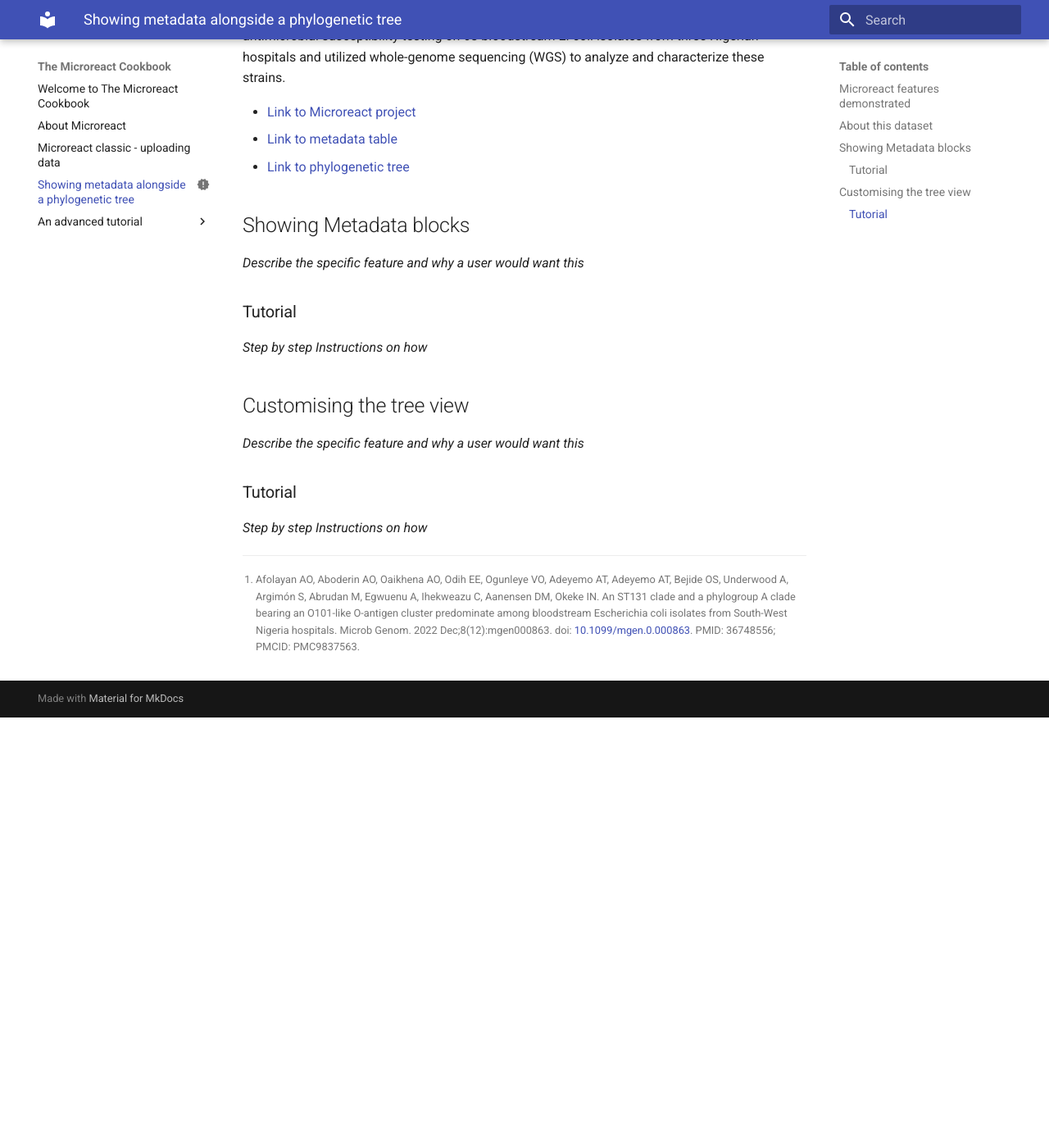
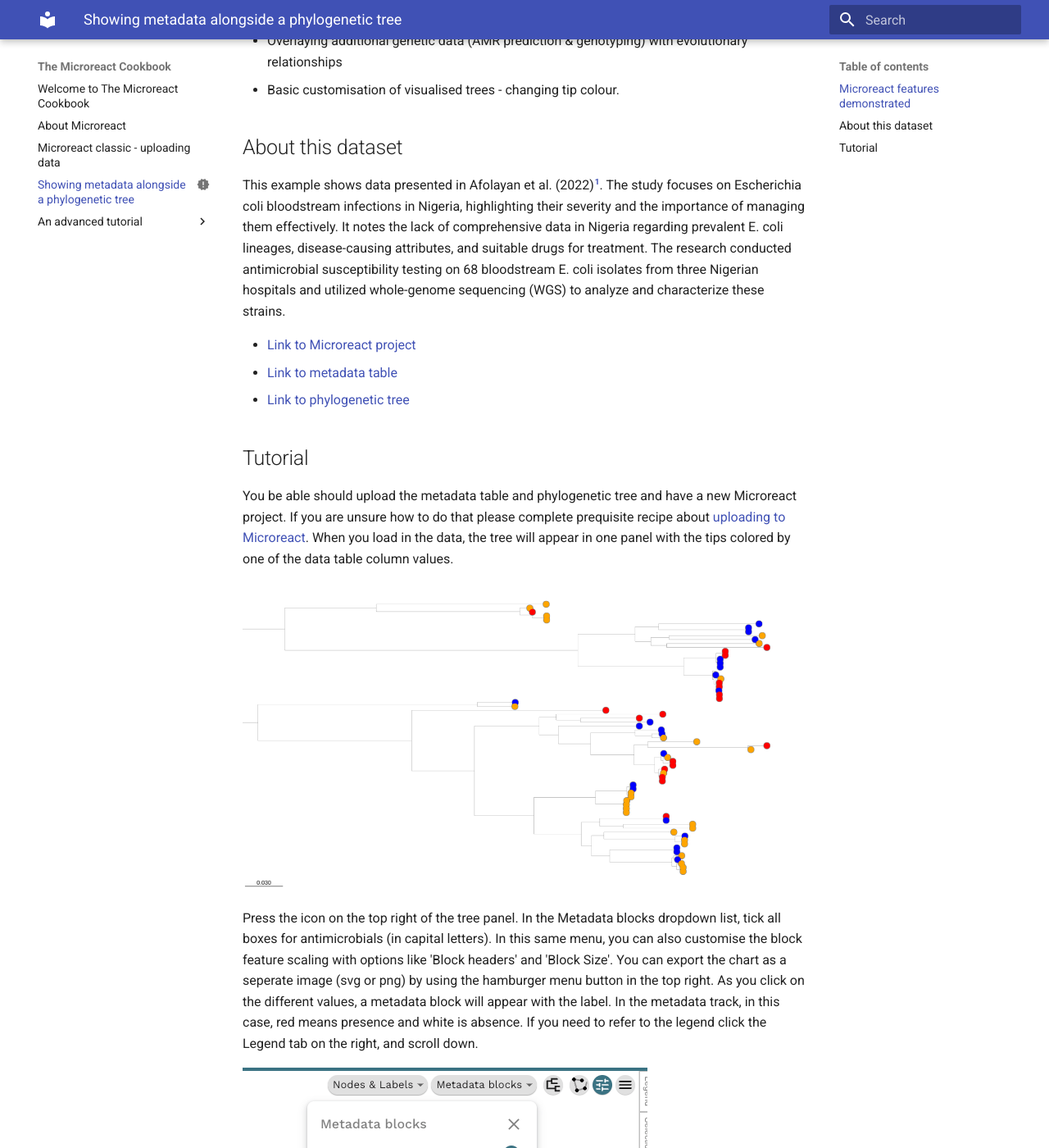
Before and after one commit to happykhan/microreact-cookbook, an MkDocs documentation site: the page built from docs/showing-metadata-blocks.md, in a window 1280 px wide and 1400 px high, scrolled down 1124 px. Shown: the whole window at 82% size. Built offline with MkDocs 1.6.1 and Material for MkDocs 9.7.7, drawn with Linux system fonts in a browser that asks for light colours; before the commit the page ends 1999 px from its top, so only the background shows below that; some of the changed text lies outside the part shown.

Commit message:
basic upload

```diff
--- a/docs/showing-metadata-blocks.md
+++ b/docs/showing-metadata-blocks.md
@@ -9,9 +9,9 @@
 
 *Prepared by Nabil-Fareed Alikhan. Last updated 2024-03-28*
 
-[Microreact](https://microreact.org/) can be used to compare a phylogeny with other contextual information. In this example we will look at at an existing published dataset and customise the information shown along side the tree. We are aiming to produce a figure like the one below, which shows the drug resistance (red) along side the genetic relationship for a group of sequenced isolates.
+[Microreact](https://microreact.org/) can be used to compare a phylogeny with other contextual information. A useful feature of Microreact is to overlay information as 'Metadata blocks' alongside phylogenetic trees. This is the easiest way to do direct comparison with the evolutionary relationships (phylogeny) with other information. In this example we will look at at an existing published dataset and customise the information shown along side the tree. We are aiming to produce a figure like the one below, which shows the drug resistance (red) along side the genetic relationship for a group of sequenced isolates.
 
-![Map output from Microreact](./showing-metadata-blocks/tree-example.png)
+![Final output from Microreact](./showing-metadata-blocks/final-tree.png)
 
 !!! tip
     Please complete prequisite recipe about [uploading to Microreact](./basic-upload.md).
@@ -19,7 +19,7 @@
 ## Microreact features demonstrated
 
 * Overlaying additional genetic data (AMR prediction & genotyping) with evolutionary relationships
-* Basic customisation of visulised trees
+* Basic customisation of visualised trees - changing tip colour.
 
 ## About this dataset
 
@@ -29,20 +29,25 @@
 * [Link to metadata table](https://microreact.org/api/files/raw?24b84257a3f709b645d02901978ea98198900fe5)
 * [Link to phylogenetic tree](https://microreact.org/api/files/raw?d73e379972dfb70ef31b371e1ef619d034d5d2dd)
 
-## Showing Metadata blocks
+## Tutorial
 
-*Describe the specific feature and why a user would want this*
+You be able should upload the metadata table and phylogenetic tree and have a new Microreact project. If you are unsure how to do that please complete prequisite recipe about [uploading to Microreact](./basic-upload.md). When you load in the data, the tree will appear in one panel with the tips colored by one of the data table column values.
 
-### Tutorial
+![Final output from Microreact](./showing-metadata-blocks/first-tree.png)
 
-*Step by step Instructions on how*
+Press the icon on the top right of the tree panel. In the Metadata blocks dropdown list, tick all boxes for antimicrobials (in capital letters). In this same menu, you can also customise the block feature scaling with options like 'Block headers' and 'Block Size'. You can export the chart as a seperate image (svg or png) by using the hamburger menu button in the top right. As you click on the different values, a metadata block will appear with the label. In the metadata track, in this case, red means presence and white is absence.  If you need to refer to the legend click the Legend tab on the right, and scroll down.
 
-## Customising the tree view
+![Final output from Microreact](./showing-metadata-blocks/metadata-block.png)
 
-*Describe the specific feature and why a user would want this*
+Try changing the colour coding for the tree tips by clicking on the 'eye' icon at the top and selecting ST for Colour Column in the menu.
 
-### Tutorial
+![Final output from Microreact](./showing-metadata-blocks/st.png)
 
-*Step by step Instructions on how*
+With these simple steps, you should have a figure in the tree panel similar to the original figure we set out to create. You can export the chart as a seperate image (svg or png) by using the hamburger menu button in the top right.
+
+![Final output from Microreact](./showing-metadata-blocks/final-tree.png){width="60%"}
+
+Congratulations! you have completed this recipe for Microreact. You can continue by browsing the various recipes listed on the right, and trying to recreate them yourself with the example data provided. These will hopefully provide inspiration for possible visualisations you can create with your own data.
+
 
 [^1]: Afolayan AO, Aboderin AO, Oaikhena AO, Odih EE, Ogunleye VO, Adeyemo AT, Adeyemo AT, Bejide OS, Underwood A, Argimón S, Abrudan M, Egwuenu A, Ihekweazu C, Aanensen DM, Okeke IN. An ST131 clade and a phylogroup A clade bearing an O101-like O-antigen cluster predominate among bloodstream Escherichia coli isolates from South-West Nigeria hospitals. Microb Genom. 2022 Dec;8(12):mgen000863. doi: [10.1099/mgen.0.000863](https://doi.org/10.1099/mgen.0.000863). PMID: 36748556; PMCID: PMC9837563.
```
Also changed, not shown: docs/showing-metadata-blocks/final-tree.png (added), docs/showing-metadata-blocks/first-tree.png (added), docs/showing-metadata-blocks/map.png (deleted), docs/showing-metadata-blocks/metadata-block.png (added), docs/showing-metadata-blocks/st.png (added), docs/showing-metadata-blocks/tree-example.png (deleted).
